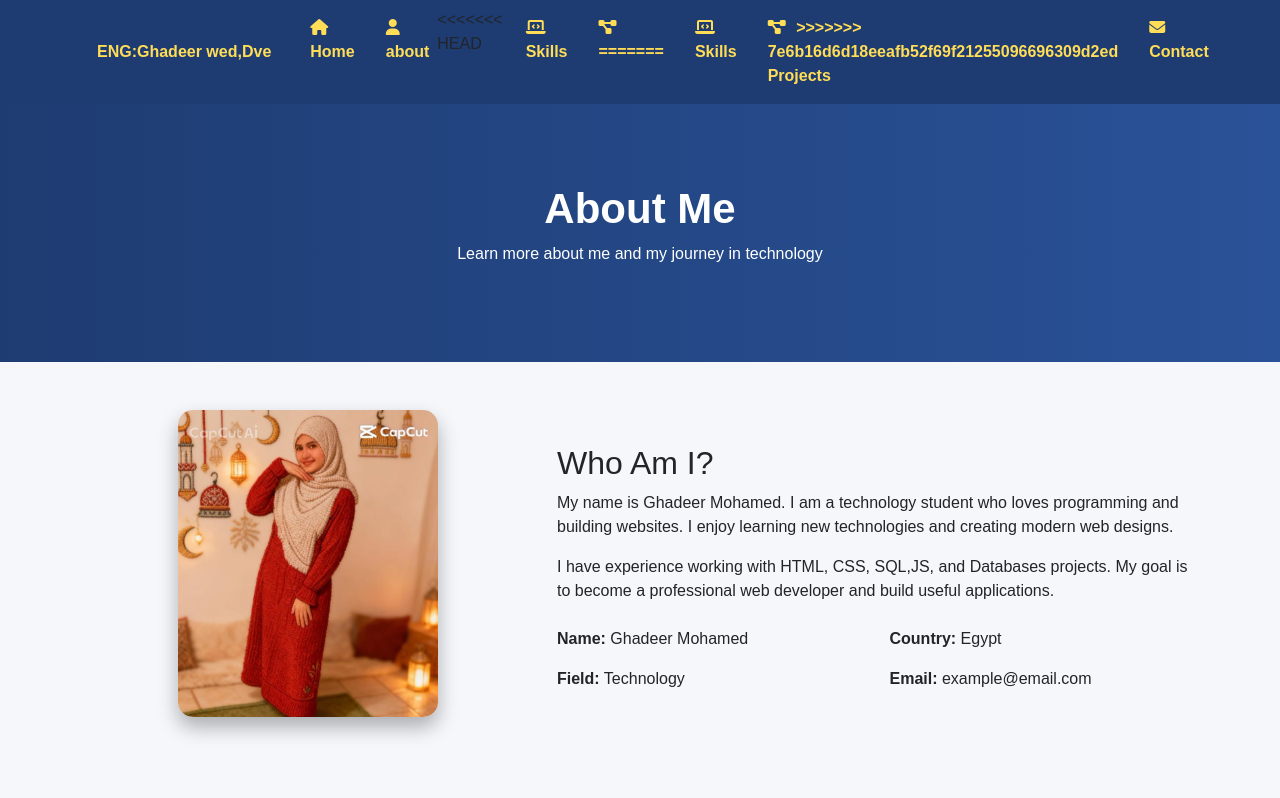
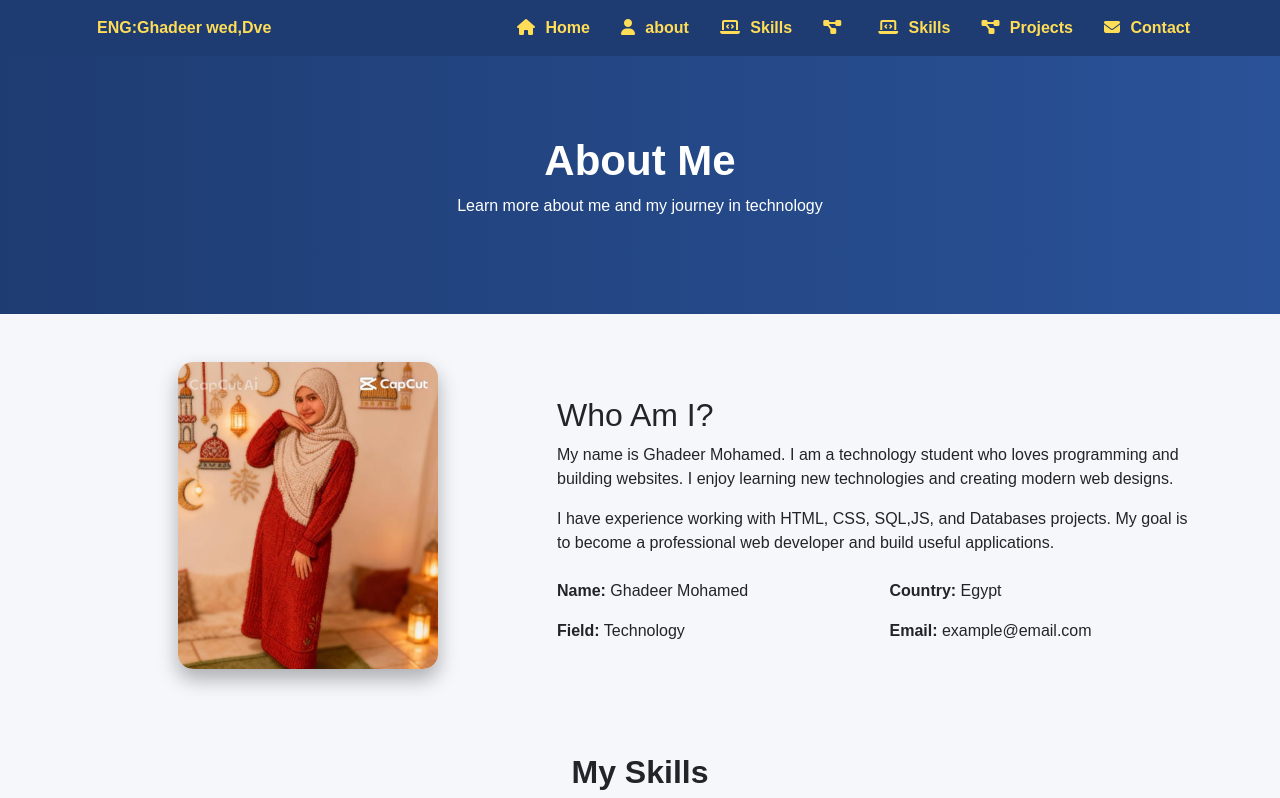
Before and after one commit to ghadeermohamedahmed-cell/gh-mohamed, a plain HTML site: page about.html in a window 1280 px wide. Shown: the top 798 px of the page. Drawn offline with nearby package versions, Linux system fonts and the light colour scheme.

Commit message:
Fix merge conflict in about.html
Resolved merge conflict in navigation links.

```diff
--- a/about.html
+++ b/about.html
@@ -23,17 +23,14 @@
                             Home</a></li>
                     <li class="nav-item"><a class="nav-link" href="about.html"><i class="fa-solid fa-user"></i>
                             about</a></li>
-<<<<<<< HEAD
                     <li class="nav-item"><a class="nav-link" href="Skills.html"><i class="fa-solid fa-laptop-code"></i>
                             Skills</a>
                     </li>
                     <li class="nav-item"><a class="nav-link" href="Projects.html"><i
                                 class="fa-solid fa-diagram-project"></i>
-=======
                     <li class="nav-item"><a class="nav-link" href="Skills.html"><i class="fa-solid fa-laptop-code"></i> Skills</a>
                     </li>
                     <li class="nav-item"><a class="nav-link" href="Projects.html"><i class="fa-solid fa-diagram-project"></i>
->>>>>>> 7e6b16d6d18eeafb52f69f21255096696309d2ed
                             Projects</a></li>
                     <li class="nav-item"><a class="nav-link" href="Contact.html"><i class="fa-solid fa-envelope"></i>
                             Contact</a></li>
```
